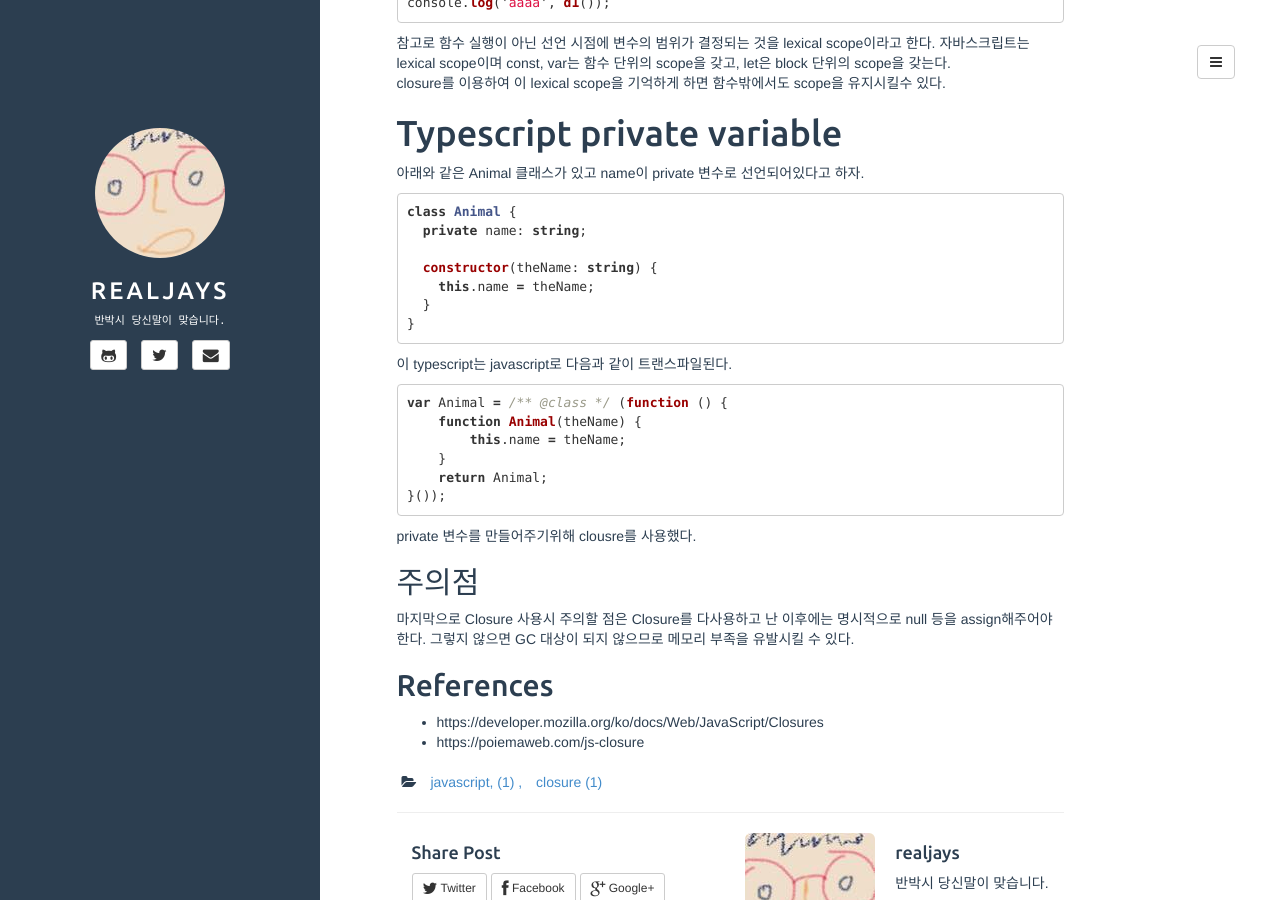
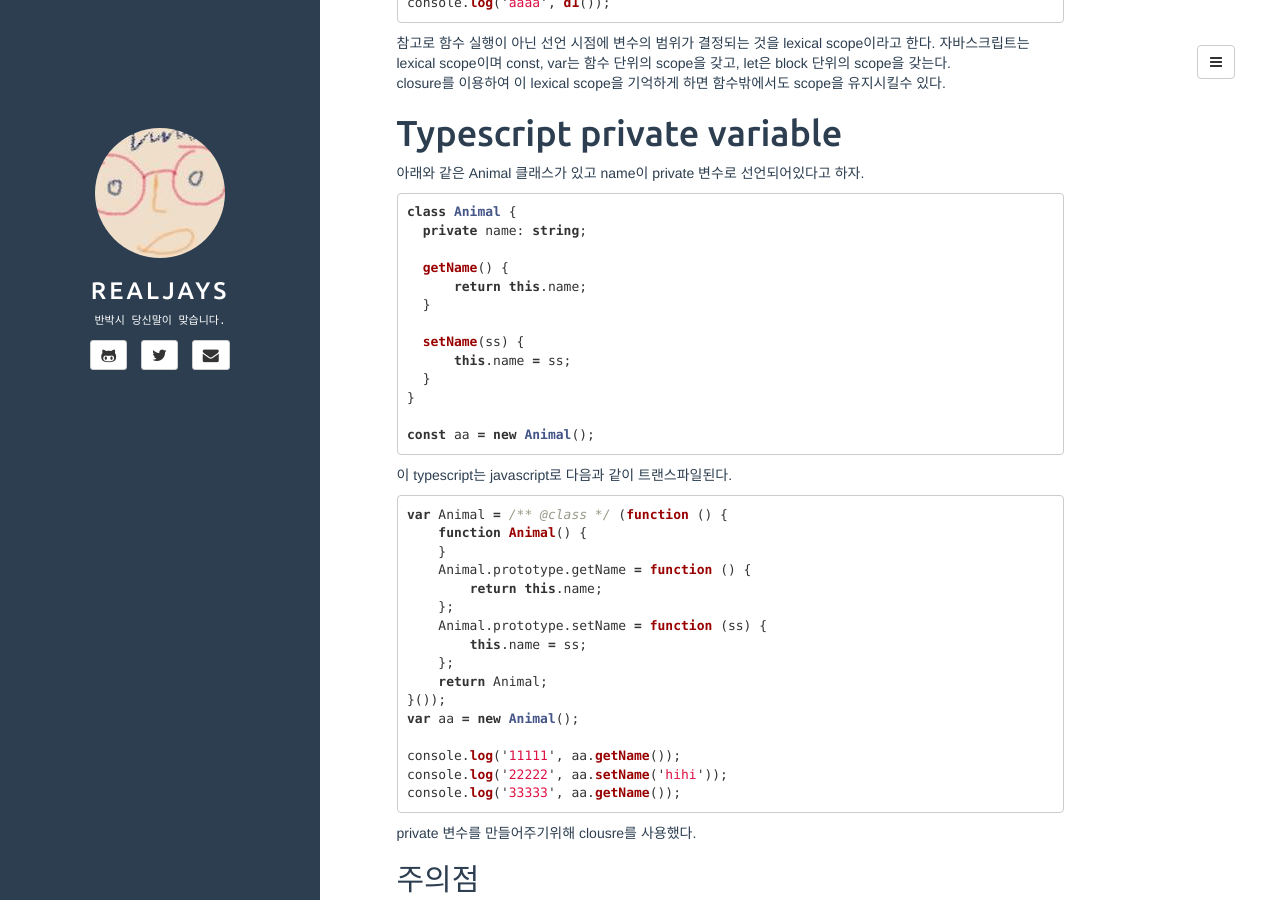
Before and after one commit to jays1204/jays1204.github.io, a Jekyll site: the page built from _posts/2022-03-15-closure.markdown, in a window 1280 px wide and 900 px high, scrolled down 922 px. Built offline with Jekyll 4.4.1, drawn with Linux system fonts in a browser that asks for light colours; comment, search, counter and statistics services are not loaded.

Commit message:
fix closure ex

````diff
--- a/_posts/2022-03-15-closure.markdown
+++ b/_posts/2022-03-15-closure.markdown
@@ -61,21 +61,37 @@ closure를 이용하여 이 lexical scope을 기억하게 하면 함수밖에서
 class Animal {
   private name: string;
 
-  constructor(theName: string) {
-    this.name = theName;
+  getName() {
+      return this.name;
+  }
+
+  setName(ss) {
+      this.name = ss;
   }
 }
+
+const aa = new Animal();
 ```
 
 이 typescript는 javascript로 다음과 같이 트랜스파일된다.
 
 ```javascript
 var Animal = /** @class */ (function () {
-    function Animal(theName) {
-        this.name = theName;
+    function Animal() {
     }
+    Animal.prototype.getName = function () {
+        return this.name;
+    };
+    Animal.prototype.setName = function (ss) {
+        this.name = ss;
+    };
     return Animal;
 }());
+var aa = new Animal();
+
+console.log('11111', aa.getName());
+console.log('22222', aa.setName('hihi'));
+console.log('33333', aa.getName());
 ```
 
 private 변수를 만들어주기위해 clousre를 사용했다.
````
